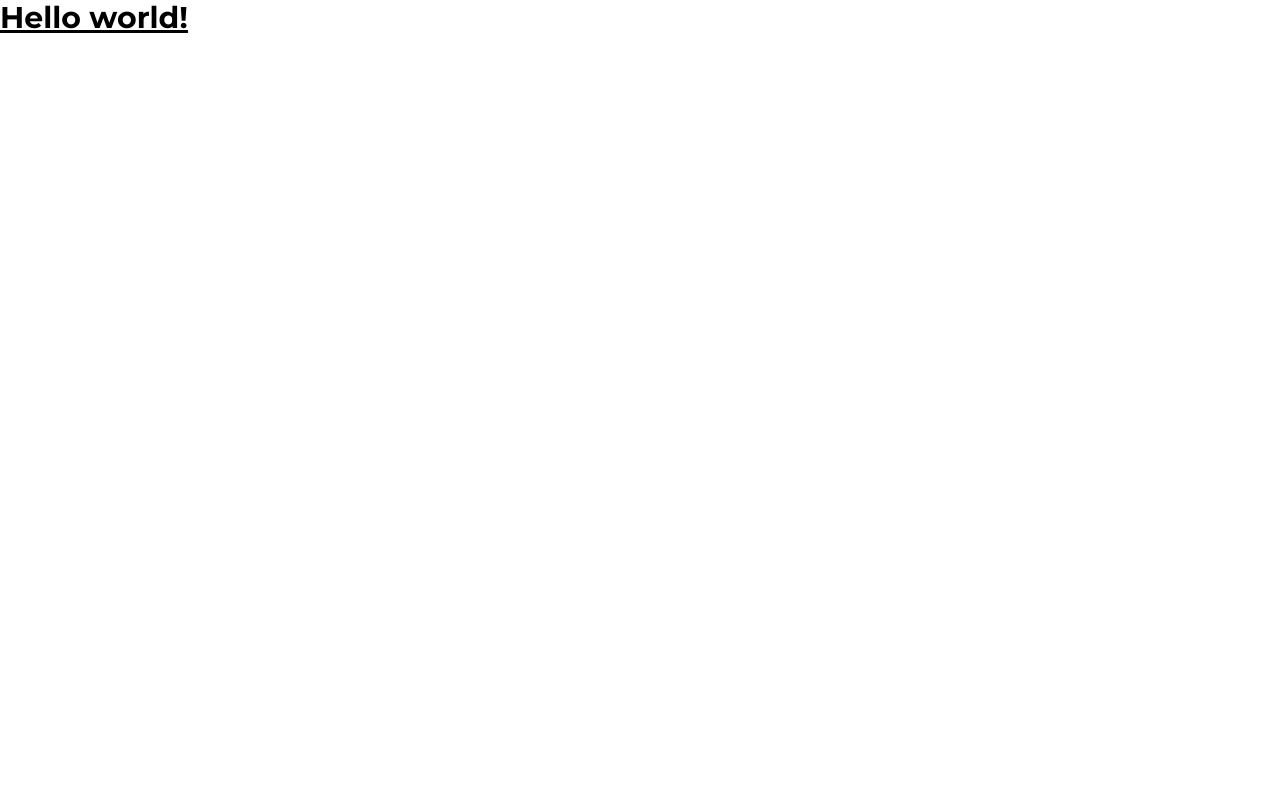
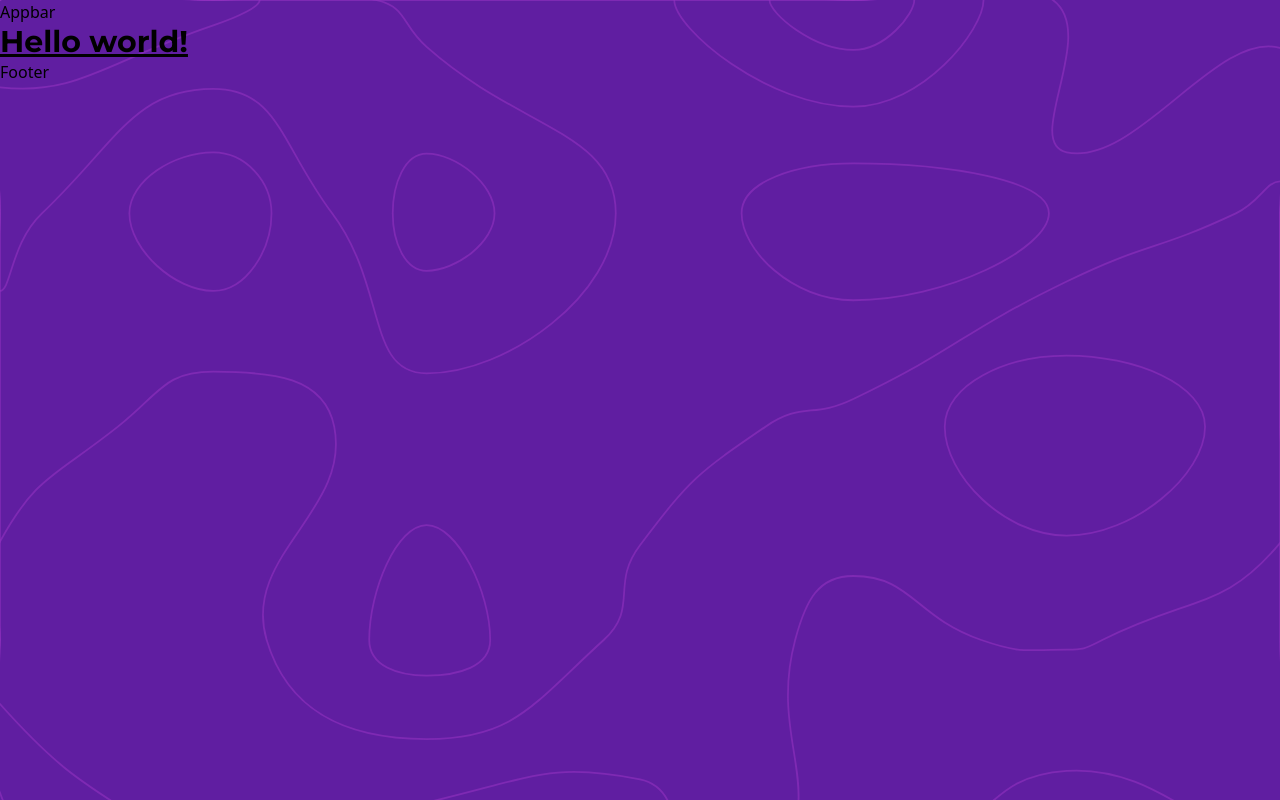
Before and after one commit to Aman7400/rockstar-fs, a Next.js app: page / in a window 1280 px wide. Built offline with nearby package versions, Linux system fonts and the light colour scheme.

Commit message:
Add Bg Image

```diff
--- /dev/null
+++ b/components/Appbar.js
@@ -0,0 +1,9 @@
+import React from 'react'
+
+const Appbar = () => {
+  return (
+    <div>Appbar</div>
+  )
+}
+
+export default Appbar
--- /dev/null
+++ b/components/Footer.js
@@ -0,0 +1,9 @@
+import React from 'react'
+
+const Footer = () => {
+  return (
+    <div>Footer</div>
+  )
+}
+
+export default Footer
--- /dev/null
+++ b/components/Layout.js
@@ -0,0 +1,15 @@
+import Appbar from './Appbar';
+import Footer from './Footer';
+import React from 'react';
+
+const Layout = ({ children }) => {
+  return (
+    <div className="min-h-screen w-screen bg-[url('/bg.svg')] bg-cover bg-no-repeat">
+      <Appbar />
+      {children}
+      <Footer />
+    </div>
+  );
+};
+
+export default Layout;
--- a/pages/_app.js
+++ b/pages/_app.js
@@ -1,7 +1,13 @@
 import '../styles/globals.css'
 
+import Layout from '../components/Layout'
+
 function MyApp({ Component, pageProps }) {
-  return <Component {...pageProps} />
+  return (
+    <Layout>
+      <Component {...pageProps} />
+    </Layout>
+  );
 }
 
 export default MyApp
```
Also changed, not shown: public/bg.svg (added).
